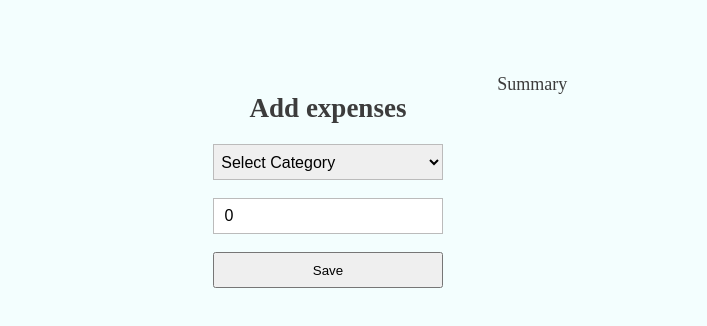
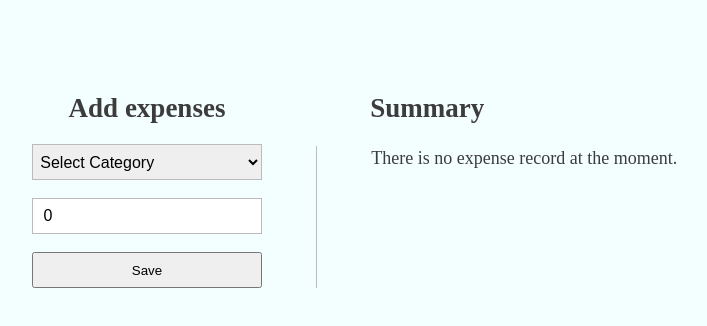
Before and after one commit to volyaosi/expenses, a Next.js app: page / in a window 1280 px wide. Shown: the top 326 px of the page, without its empty margins (277-984 px from the left). Built offline with nearby package versions, Linux system fonts and the light colour scheme.

Commit message:
summary of all user expenses

```diff
--- /dev/null
+++ b/src/components/summary/Summary.tsx
@@ -0,0 +1,28 @@
+import { DefinedCategory } from '../categorySelector/CategorySelector';
+import ExpenseRecord from '../expenseRecord/ExpenseRecord';
+import styles from './summary.module.css';
+
+export default function Summary(props: {
+	recordList: { category: DefinedCategory; amount: number }[];
+}) {
+	const isListEmpty = props.recordList.length === 0;
+	return (
+		<div className={styles.container}>
+			<h2>Summary</h2>
+			<div className={styles.content}>
+				{isListEmpty ? (
+					<p>There is no expense record at the moment.</p>
+				) : (
+					props.recordList.map((record, i) => (
+						<ExpenseRecord
+							key={i}
+							index={i}
+							categoryName={record.category}
+							amount={record.amount}
+						/>
+					))
+				)}
+			</div>
+		</div>
+	);
+}
--- /dev/null
+++ b/src/components/summary/summary.module.css
@@ -0,0 +1,16 @@
+.container {
+  padding: 1rem 0;
+  width: 24rem;
+  display: flex;
+  flex-direction: column;
+  row-gap: 1rem;
+}
+
+.container>* {
+  padding: 0 3rem;
+}
+
+.content {
+  flex-grow: 1;
+  border-left: 1px solid var(--border-rgb);
+}
--- a/src/pages/index.tsx
+++ b/src/pages/index.tsx
@@ -3,6 +3,7 @@ import styles from '@/styles/Home.module.css';
 import { useState } from 'react';
 import { DefinedCategory } from '@/components/categorySelector/CategorySelector';
 import ExpenseForm from '@/components/expenseForm/ExpenseForm';
+import Summary from '@/components/summary/Summary';
 
 export default function Home() {
 	const [expenseList, setExpenseList] = useState<
@@ -29,7 +30,7 @@ export default function Home() {
 				<div className={styles.center}>
 					<div className={styles.containerFlex}>
 						<ExpenseForm onAddRecord={handleAddExpenseRecord} />
-						<div>Summary</div>
+						<Summary recordList={expenseList} />
 					</div>
 				</div>
 			</main>
```
